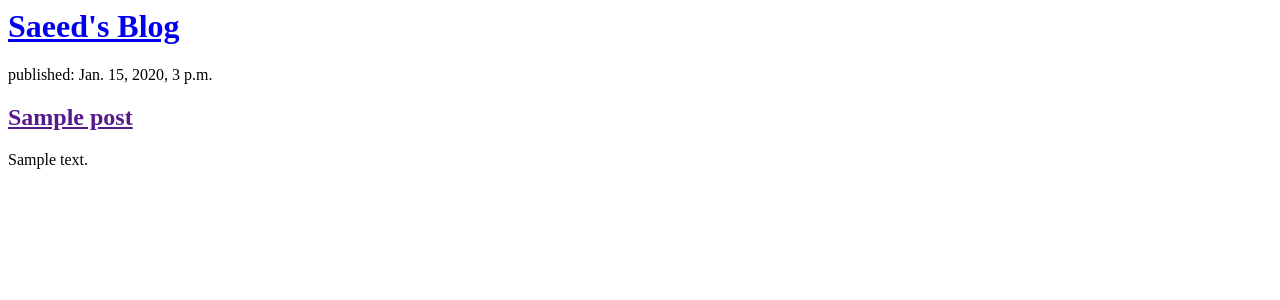
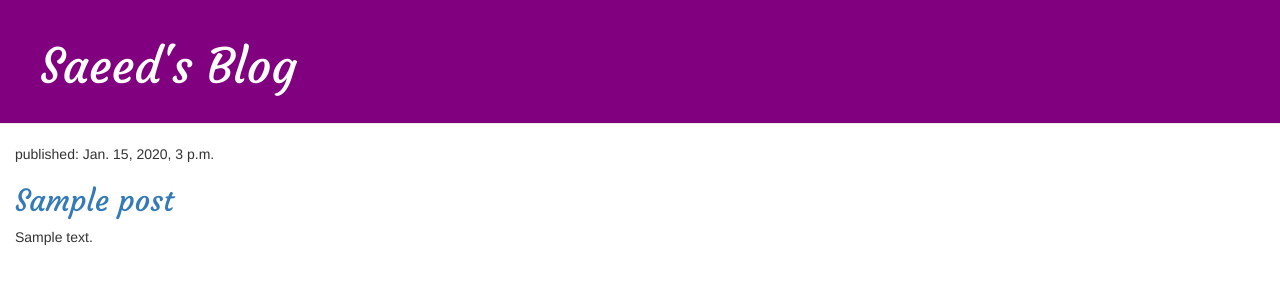
Before and after one commit to saeedarshad/blog-django, a Django app: template blog/templates/blog/post_list.html in a window 1280 px wide. Shown: the top 300 px of the page. Run offline with Django 3.2, Linux system fonts and the light colour scheme; the template is opened without the code that fills it: values that come from a table or form of the project are taken from there, others are empty; tables that the repository leaves empty hold one stand-in row (values such as "Sample post"); some libraries are stand-ins or nearby versions.

Commit message:
Post details added

```diff
--- /dev/null
+++ b/blog/static/css/blog.css
@@ -0,0 +1,19 @@
+.page-header {
+    background-color: purple;
+    margin-top: 0;
+    padding: 20px 20px 20px 40px;
+}
+
+.page-header h1, .page-header h1 a, .page-header h1 a:visited, .page-header h1 a:active {
+    color: #ffffff;
+    font-size: 36pt;
+    text-decoration: none;
+}
+
+h1, h2 {
+    font-family: 'Courgette';
+}
+
+.post {
+    padding-left: 15px;
+}
--- /dev/null
+++ b/blog/templates/blog/base.html
@@ -0,0 +1,21 @@
+<html>
+{% load static %}
+    <head>
+    <link rel="stylesheet" href="//maxcdn.bootstrapcdn.com/bootstrap/3.2.0/css/bootstrap.min.css">
+    <link rel="stylesheet" href="//maxcdn.bootstrapcdn.com/bootstrap/3.2.0/css/bootstrap-theme.min.css">
+    <link href="https://fonts.googleapis.com/css?family=Courgette" rel="stylesheet">
+    <link rel="stylesheet" href="{% static 'css/blog.css' %}">
+        <title>Saeed's blog</title>
+    </head>
+    <body>
+        <div class='page-header'>
+            <h1><a href="/">Saeed's Blog</a></h1>
+        </div>
+
+        <div class='post'>
+            {% block content %}
+            {% endblock %}
+
+        </div>
+    </body>
+</html>
--- a/blog/templates/blog/post_list.html
+++ b/blog/templates/blog/post_list.html
@@ -1,19 +1,10 @@
-<html>
-    <head>
-        <title>Saeed's blog</title>
-    </head>
-    <body>
-        <div>
-            <h1><a href="/">Saeed's Blog</a></h1>
-        </div>
 
-        <div>
-            {% for post in posts %}
-                <p>published: {{post.published_date}}</p>
-                <h2><a href="">{{post.title}}</a></h2>
-                <p>{{post.text}}</p>
-            {% endfor%}
 
-        </div>
-    </body>
-</html>
+{% extends 'blog/base.html' %}
+   {% block content %}
+    {% for post in posts %}
+        <p>published: {{post.published_date}}</p>
+        <h2><a href="{% url 'post_detail' pk=post.pk %}">{{post.title}}</a></h2>
+        <p>{{post.text | linebreaksbr }}</p>
+    {% endfor%}
+   {% endblock %}
--- a/blog/urls.py
+++ b/blog/urls.py
@@ -3,4 +3,5 @@ from . import views
 
 urlpatterns = [
     path('', views.post_list, name='post_list'),
+    path('post/<int:pk>/', views.post_detail, name='post_detail')
 ]
```
Also changed, not shown: blog/templates/blog/post_detail.html (added, +11 -0 lines), blog/views.py (+6 -1 lines).
